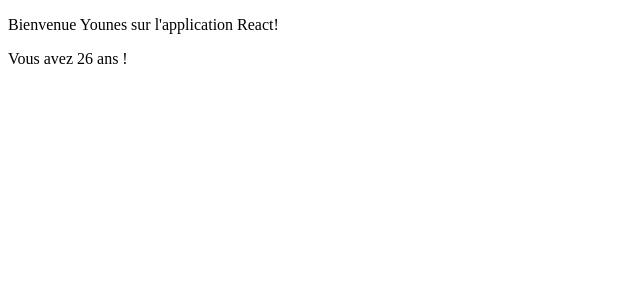
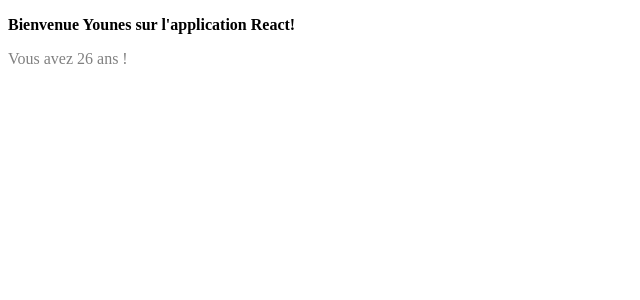
Before and after one commit to younesmo/react-technofutur, a React (Vite) app: page / in a window 1280 px wide. Shown: the top 300 px of the page, without its empty margins (0-640 px from the left). Built offline with nearby package versions, Linux system fonts and the light colour scheme.

Commit message:
exo1 correction

```diff
--- a/package.json
+++ b/package.json
@@ -9,6 +9,7 @@
     "preview": "vite preview"
   },
   "dependencies": {
+    "prop-types": "^15.8.1",
     "react": "^18.2.0",
     "react-dom": "^18.2.0"
   },
--- /dev/null
+++ b/src/components/exo1.module.css
@@ -0,0 +1,7 @@
+.name {
+    font-weight: bold;
+}
+
+.age {
+    color: gray;
+}
--- a/src/components/exo1.tsx
+++ b/src/components/exo1.tsx
@@ -1,3 +1,5 @@
+import PropTypes from "prop-types"
+import style from "./exo1.module.css"
 
 interface Props {
     name: string;
@@ -8,10 +10,20 @@ const Exo1= ({name, age} : Props) => {
 
     return (
         <>
-            <p>Bienvenue {name} sur l'application React!</p>
-            <p>Vous avez {age} ans !</p>
+            <p className={style.name}>Bienvenue {name} sur l'application React!</p>
+            <p className={style.age}>Vous avez {age} ans !</p>
         </>
     )
 }
 
+Exo1.defaultProps= {
+    name: "Younes",
+    age: 26
+}
+
+Exo1.propTypes= {
+    name: PropTypes.string.isRequired,
+    age: PropTypes.number.isRequired
+}
+
 export default Exo1;
```
Also changed, not shown: 1 other file (tests, documents, lock files or other folders).
